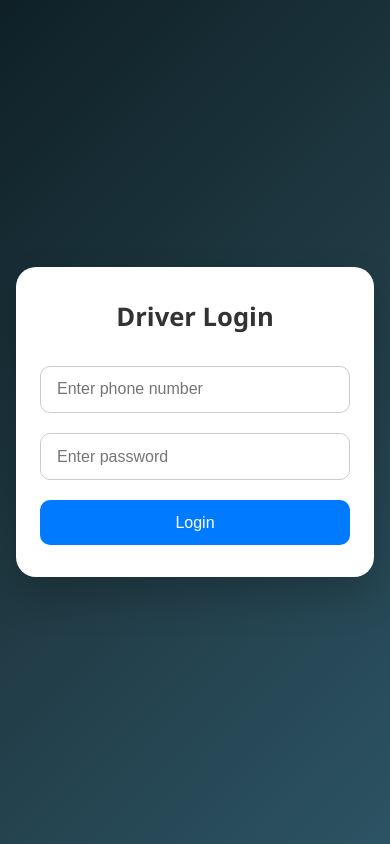
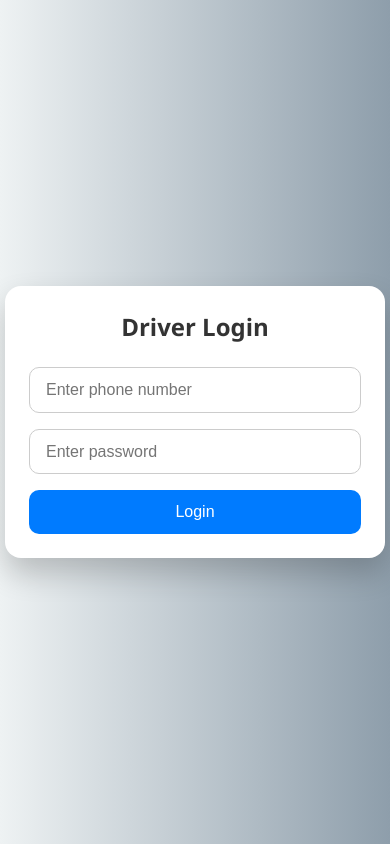
Before and after one commit to nimmanasuryakiran/bus-tracking-frontend, a React (Create React App) app: page /driver-login in a window 390 px wide. Built offline with nearby package versions, Linux system fonts and the light colour scheme.

Commit message:
commit for third update

```diff
--- a/src/App.js
+++ b/src/App.js
@@ -1,19 +1,24 @@
+
+
 import React from "react";
+import { BrowserRouter as Router, Routes, Route } from "react-router-dom";
+import 'leaflet/dist/leaflet.css';
+import "./styles.css";
+
+import Home from "./components/Home";
+import DriverLogin from "./components/DriverLogin";
+import StudentLogin from "./components/StudentLogin";
+import DriverTracker from "./components/DriverTracker";
+import LeafletMapComponent from "./components/LeafletMapComponent";
 import StudentMap from "./components/StudentMap";
 
-import { BrowserRouter as Router, Routes, Route } from "react-router-dom";
-import DriverLogin from "./components/DriverLogin";
-import DriverTracker from "./components/DriverTracker";
-import LeafletMapComponent from "./components/LeafletMapComponent";
-import 'leaflet/dist/leaflet.css';
-import "./styles.css";
-import Home from "./components/Home";
 function App() {
     return (
         <Router>
             <Routes>
                 <Route path="/" element={<Home />} />
                 <Route path="/driver-login" element={<DriverLogin />} />
+                <Route path="/student-login" element={<StudentLogin />} />
                 <Route path="/driver-tracker" element={
                     <>
                         <DriverTracker busId={"BUS-101"} />
@@ -21,11 +26,8 @@ function App() {
                     </>
                 } />
                 <Route path="/student-map" element={<StudentMap />} />
-
             </Routes>
-
         </Router>
-
     );
 }
 
--- a/src/components/DriverLogin.css
+++ b/src/components/DriverLogin.css
@@ -1,48 +1,49 @@
-/* Reset and base */
+/* Reset */
 * {
   margin: 0;
   padding: 0;
   box-sizing: border-box;
 }
 
+/* Base styles */
 body {
   font-family: 'Segoe UI', Tahoma, Geneva, Verdana, sans-serif;
-}
-
-.login-container {
+  background: linear-gradient(135deg, #0f2027, #203a43, #2c5364);
   min-height: 100vh;
   display: flex;
   justify-content: center;
   align-items: center;
-  background: linear-gradient(135deg, #0f2027, #203a43, #2c5364);
   padding: 1rem;
 }
 
+/* Login card */
 .login-card {
-  background-color: #ffffff;
-  padding: 2.5rem 2rem;
-  border-radius: 20px;
-  box-shadow: 0 20px 40px rgba(0, 0, 0, 0.2);
+  background: #fff;
+  padding: 2rem;
+  border-radius: 16px;
+  box-shadow: 0 15px 30px rgba(0, 0, 0, 0.2);
   width: 100%;
-  max-width: 400px;
+  max-width: 380px;
   text-align: center;
 }
 
+/* Title */
 .login-title {
-  font-size: 2rem;
-  margin-bottom: 2rem;
+  font-size: 1.8rem;
+  margin-bottom: 1.5rem;
   color: #333;
   font-weight: 600;
 }
 
+/* Input */
 .login-input {
   width: 100%;
-  padding: 0.85rem 1rem;
-  margin-bottom: 1.25rem;
+  padding: 0.8rem 1rem;
+  margin-bottom: 1rem;
+  border: 1px solid #ccc;
   border-radius: 10px;
-  border: 1px solid #ccc;
   font-size: 1rem;
-  transition: border 0.3s ease;
+  transition: 0.3s;
 }
 
 .login-input:focus {
@@ -51,35 +52,37 @@ body {
   box-shadow: 0 0 0 3px rgba(0, 123, 255, 0.2);
 }
 
+/* Button */
 .login-button {
   width: 100%;
-  padding: 0.85rem;
+  padding: 0.8rem;
+  font-size: 1rem;
   background: #007bff;
-  color: white;
-  font-size: 1rem;
+  color: #fff;
   border: none;
   border-radius: 10px;
   cursor: pointer;
-  transition: background 0.3s ease;
+  transition: background 0.3s;
 }
 
 .login-button:hover {
   background: #0056b3;
 }
 
+/* Error text */
 .login-error {
   margin-top: 1rem;
+  font-size: 0.95rem;
   color: red;
-  font-size: 0.95rem;
 }
 
-/* Mobile responsiveness */
+/* Responsive */
 @media (max-width: 480px) {
   .login-card {
-    padding: 2rem 1.5rem;
+    padding: 1.5rem;
   }
 
   .login-title {
-    font-size: 1.6rem;
+    font-size: 1.5rem;
   }
 }
--- /dev/null
+++ b/src/components/Home.css
@@ -0,0 +1,42 @@
+/* Home.css */
+
+body {
+    margin: 0;
+    padding: 0;
+    font-family: 'Segoe UI', Tahoma, Geneva, Verdana, sans-serif;
+    background: linear-gradient(to right, #eef2f3, #8e9eab);
+}
+
+.home-wrapper {
+    text-align: center;
+    padding: 3rem 1rem;
+}
+
+.home-title {
+    font-size: 2.5rem;
+    font-weight: 600;
+    color: #ffffff;
+    margin-bottom: 2rem;
+}
+
+.login-cards-container {
+    display: flex;
+    flex-wrap: wrap;
+    justify-content: center;
+    gap: 2rem;
+}
+
+.login-card-wrapper {
+    background-color: white;
+    border-radius: 16px;
+    box-shadow: 0 10px 25px rgba(0, 0, 0, 0.1);
+    padding: 2rem;
+    min-width: 300px;
+    max-width: 350px;
+    transition: transform 0.3s ease, box-shadow 0.3s ease;
+}
+
+.login-card-wrapper:hover {
+    transform: translateY(-5px);
+    box-shadow: 0 15px 30px rgba(0, 0, 0, 0.15);
+}
--- a/src/components/Home.js
+++ b/src/components/Home.js
@@ -1,19 +1,22 @@
 import React from "react";
-import DriverLogin from "./components/DriverLogin";
-import StudentLogin from "./components/StudentLogin";
+import DriverLogin from "./DriverLogin";
+import StudentLogin from "./StudentLogin";
+import './Home.css'; // make sure styles match below
 
-function Home() {
+const Home = () => {
     return (
-        <div>
-            <StudentLogin />
-            <DriverLogin />
-
-
+        <div className="home-wrapper">
+            <h1 className="home-title">College Bus Tracking System</h1>
+            <div className="login-cards-container">
+                <div className="login-card-wrapper">
+                    <DriverLogin />
+                </div>
+                <div className="login-card-wrapper">
+                    <StudentLogin />
+                </div>
+            </div>
         </div>
-
-
-
     );
-}
+};
 
 export default Home;
```
Also changed, not shown: src/components/StudentLogin.css (added).
